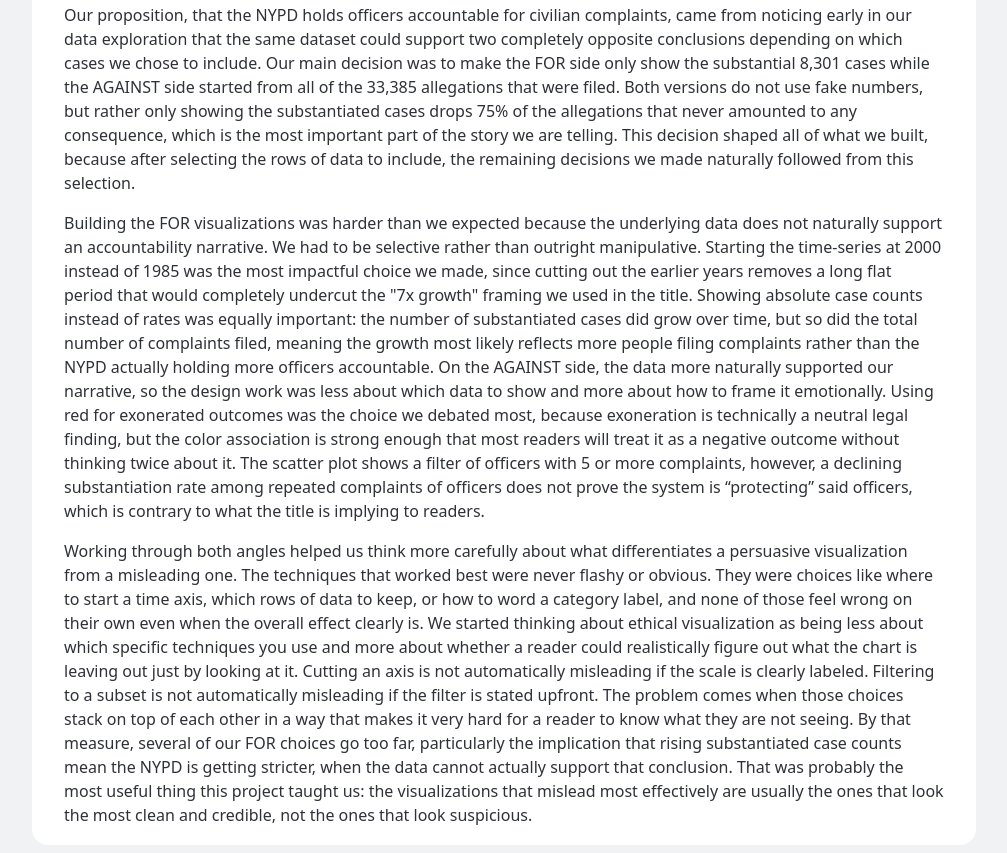
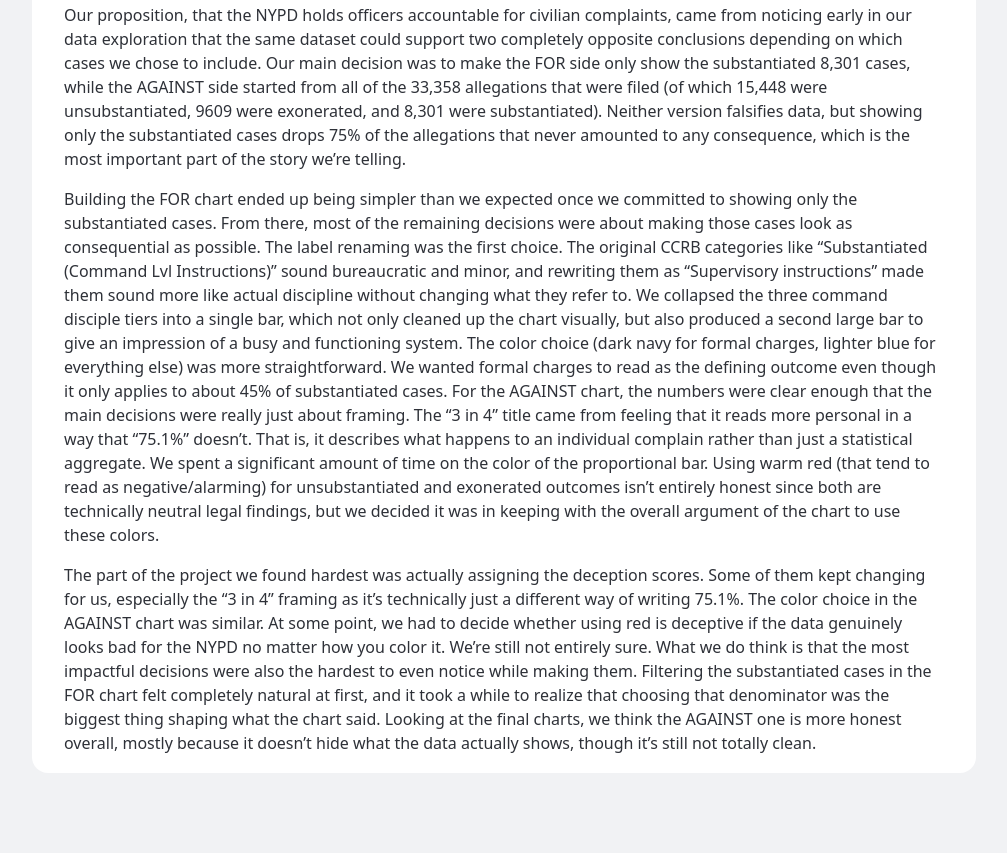
Before and after one commit to K-Pat/dsc106Project2, a plain HTML site: page project2_report.html in a window 1280 px wide. Shown: the part 3068-3921 px from the top of the page, without its empty margins (136-1143 px from the left). After the commit the page ends 3849 px from the top, so only its background shows below. Drawn offline with Linux system fonts and the light colour scheme.

Commit message:
Updated repo

```diff
--- a/project2_report.html
+++ b/project2_report.html
@@ -252,50 +252,46 @@
                 <h2>Final Reflection</h2>
 
                 <p>
-                    Our proposition, that the NYPD holds officers accountable for civilian complaints, came from
-                    noticing early in our data exploration that the same dataset could support two completely
+                    Our proposition, that the NYPD holds officers accountable for civilian complaints, came
+                    from noticing early in our data exploration that the same dataset could support two completely
                     opposite conclusions depending on which cases we chose to include. Our main decision was to
-                    make the FOR side only show the substantial 8,301 cases while the AGAINST side started from
-                    all of the 33,385 allegations that were filed. Both versions do not use fake numbers, but rather
-                    only showing the substantiated cases drops 75% of the allegations that never amounted to any
-                    consequence, which is the most important part of the story we are telling. This decision shaped
-                    all of what we built, because after selecting the rows of data to include, the remaining decisions
-                    we made naturally followed from this selection.
+                    make the FOR side only show the substantiated 8,301 cases, while the AGAINST side started
+                    from all of the 33,358 allegations that were filed (of which 15,448 were unsubstantiated, 9609
+                    were exonerated, and 8,301 were substantiated). Neither version falsifies data, but showing only
+                    the substantiated cases drops 75% of the allegations that never amounted to any consequence,
+                    which is the most important part of the story we’re telling.
                 </p>
                 <p>
-                    Building the FOR visualizations was harder than we expected because the underlying data does
-                    not naturally support an accountability narrative. We had to be selective rather than outright
-                    manipulative. Starting the time-series at 2000 instead of 1985 was the most impactful choice we
-                    made, since cutting out the earlier years removes a long flat period that would completely
-                    undercut the "7x growth" framing we used in the title. Showing absolute case counts instead of
-                    rates was equally important: the number of substantiated cases did grow over time, but so did
-                    the total number of complaints filed, meaning the growth most likely reflects more people filing
-                    complaints rather than the NYPD actually holding more officers accountable. On the AGAINST
-                    side, the data more naturally supported our narrative, so the design work was less about which
-                    data to show and more about how to frame it emotionally. Using red for exonerated outcomes
-                    was the choice we debated most, because exoneration is technically a neutral legal finding, but
-                    the color association is strong enough that most readers will treat it as a negative outcome
-                    without thinking twice about it. The scatter plot shows a filter of officers with 5 or more
-                    complaints, however, a declining substantiation rate among repeated complaints of officers does
-                    not prove the system is “protecting” said officers, which is contrary to what the title is implying to
-                    readers.
+                    Building the FOR chart ended up being simpler than we expected once we committed to
+                    showing only the substantiated cases. From there, most of the remaining decisions were about
+                    making those cases look as consequential as possible. The label renaming was the first choice.
+                    The original CCRB categories like “Substantiated (Command Lvl Instructions)” sound
+                    bureaucratic and minor, and rewriting them as “Supervisory instructions” made them sound more
+                    like actual discipline without changing what they refer to. We collapsed the three command
+                    disciple tiers into a single bar, which not only cleaned up the chart visually, but also produced a
+                    second large bar to give an impression of a busy and functioning system. The color choice (dark
+                    navy for formal charges, lighter blue for everything else) was more straightforward. We wanted
+                    formal charges to read as the defining outcome even though it only applies to about 45% of
+                    substantiated cases. For the AGAINST chart, the numbers were clear enough that the main
+                    decisions were really just about framing. The “3 in 4” title came from feeling that it reads more
+                    personal in a way that “75.1%” doesn’t. That is, it describes what happens to an individual
+                    complain rather than just a statistical aggregate. We spent a significant amount of time on the
+                    color of the proportional bar. Using warm red (that tend to read as negative/alarming) for
+                    unsubstantiated and exonerated outcomes isn’t entirely honest since both are technically neutral
+                    legal findings, but we decided it was in keeping with the overall argument of the chart to use
+                    these colors.
                 </p>
                 <p>
-                    Working through both angles helped us think more carefully about what differentiates a
-                    persuasive visualization from a misleading one. The techniques that worked best were never
-                    flashy or obvious. They were choices like where to start a time axis, which rows of data to keep,
-                    or how to word a category label, and none of those feel wrong on their own even when the
-                    overall effect clearly is. We started thinking about ethical visualization as being less about which
-                    specific techniques you use and more about whether a reader could realistically figure out what
-                    the chart is leaving out just by looking at it. Cutting an axis is not automatically misleading if the
-                    scale is clearly labeled. Filtering to a subset is not automatically misleading if the filter is stated
-                    upfront. The problem comes when those choices stack on top of each other in a way that makes
-                    it very hard for a reader to know what they are not seeing. By that measure, several of our FOR
-                    choices go too far, particularly the implication that rising substantiated case counts mean the
-                    NYPD is getting stricter, when the data cannot actually support that conclusion. That was
-                    probably the most useful thing this project taught us: the visualizations that mislead most
-                    effectively are usually the ones that look the most clean and credible, not the ones that look
-                    suspicious.
+                    The part of the project we found hardest was actually assigning the deception scores.
+                    Some of them kept changing for us, especially the “3 in 4” framing as it’s technically just a
+                    different way of writing 75.1%. The color choice in the AGAINST chart was similar. At some
+                    point, we had to decide whether using red is deceptive if the data genuinely looks bad for the
+                    NYPD no matter how you color it. We’re still not entirely sure. What we do think is that the most
+                    impactful decisions were also the hardest to even notice while making them. Filtering the
+                    substantiated cases in the FOR chart felt completely natural at first, and it took a while to realize
+                    that choosing that denominator was the biggest thing shaping what the chart said. Looking at the
+                    final charts, we think the AGAINST one is more honest overall, mostly because it doesn’t hide
+                    what the data actually shows, though it’s still not totally clean.
                 </p>
             </section>
         </main>
```
